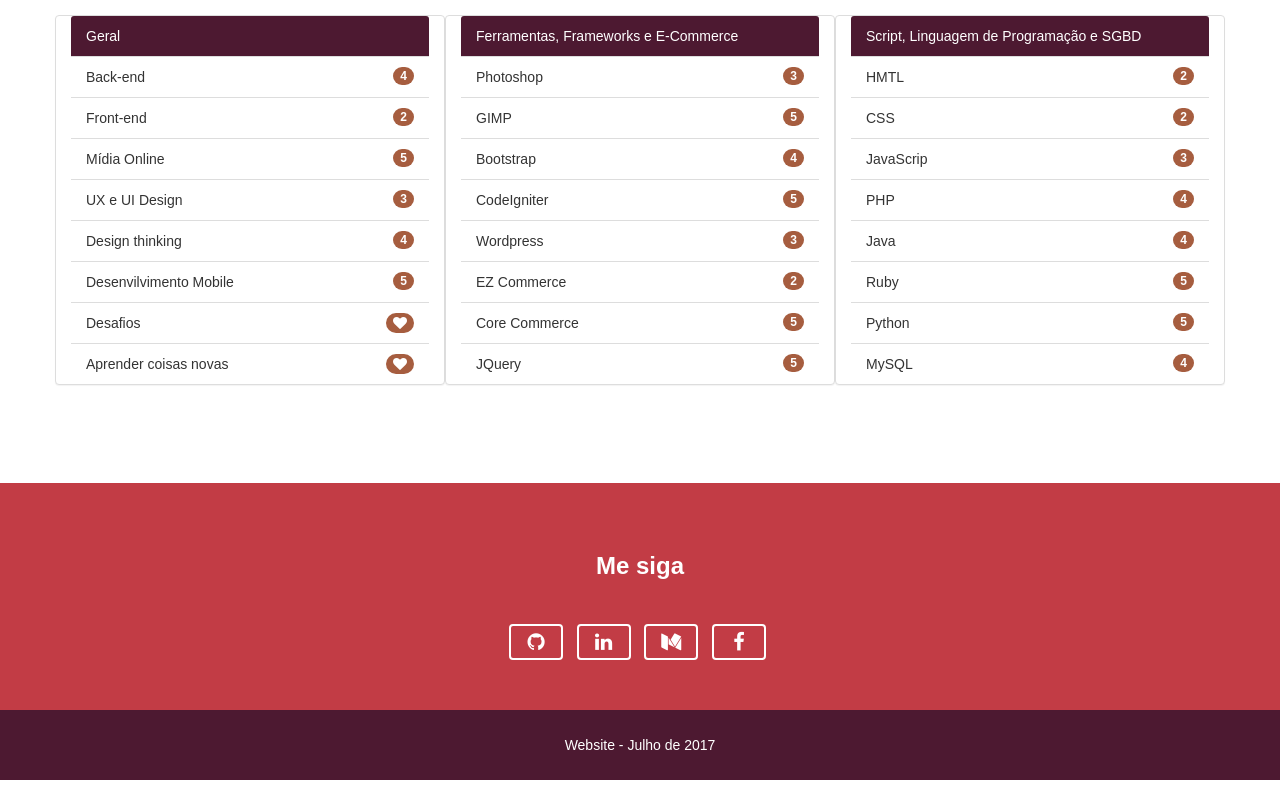
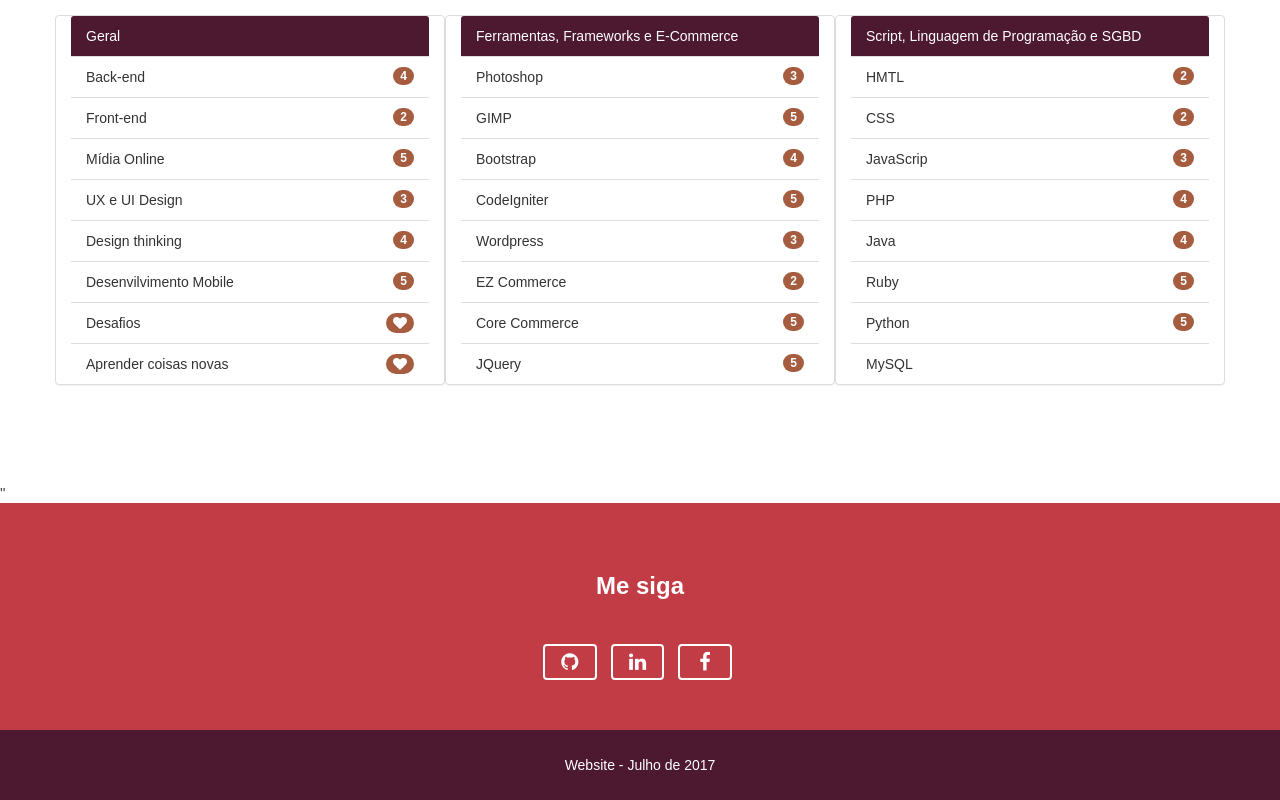
Before and after one commit to Ale-Rabbit/Ale-Rabbit.github.io, a plain HTML site: page index.html in a window 1280 px wide. Shown: the part 2146-2946 px from the top of the page. Drawn offline with Linux system fonts and the light colour scheme; a web font is replaced by a local one.

Commit message:
Comentar link do medium

```diff
--- a/index.html
+++ b/index.html
@@ -261,7 +261,7 @@
                     <li class="list-group-item">Java<span class="badge">4</span></li>
                     <li class="list-group-item">Ruby<span class="badge">5</span></li>
                     <li class="list-group-item">Python<span class="badge">5</span></li>
-                    <li class="list-group-item">MySQL<span class="badge">4</span></li>
+                    <li class="list-group-item">MySQL<span class="badge"></span></li>
                 </ul>
             </div>
 
@@ -271,7 +271,7 @@
         </div> <!-- ./container -->
     </section>
 
-
+''
 
     <!-- Redes Sociais -->
     <footer class="text-center" id="redes" >
@@ -292,9 +292,9 @@
                             <li>
                                 <a href="https://www.linkedin.com/in/alexandra-peres-70507a117/"   target="_blank" class="btn btn-outline"><span class="sr-only">Linked In</span><i class="fa fa-fw fa-linkedin" aria-hidden="true"></i></a>
                             </li>
-                            <li>
+                            <!-- <li>
                                 <a href="https://medium.com/@alexandraperes"  target="_blank" class="btn btn-outline"><span class="sr-only">Medium</span><i class="fa fa-fw fa-medium" aria-hidden="true" ></i></a>
-                            </li>
+                            </li> -->
                             <li>
                                 <a href="https://www.facebook.com/alexandra.peres.71" target="_blank" class="btn btn-outline"><span class="sr-only">Facebook</span><i class="fa fa-fw fa-facebook" a></i></a>
                             </li>
```
